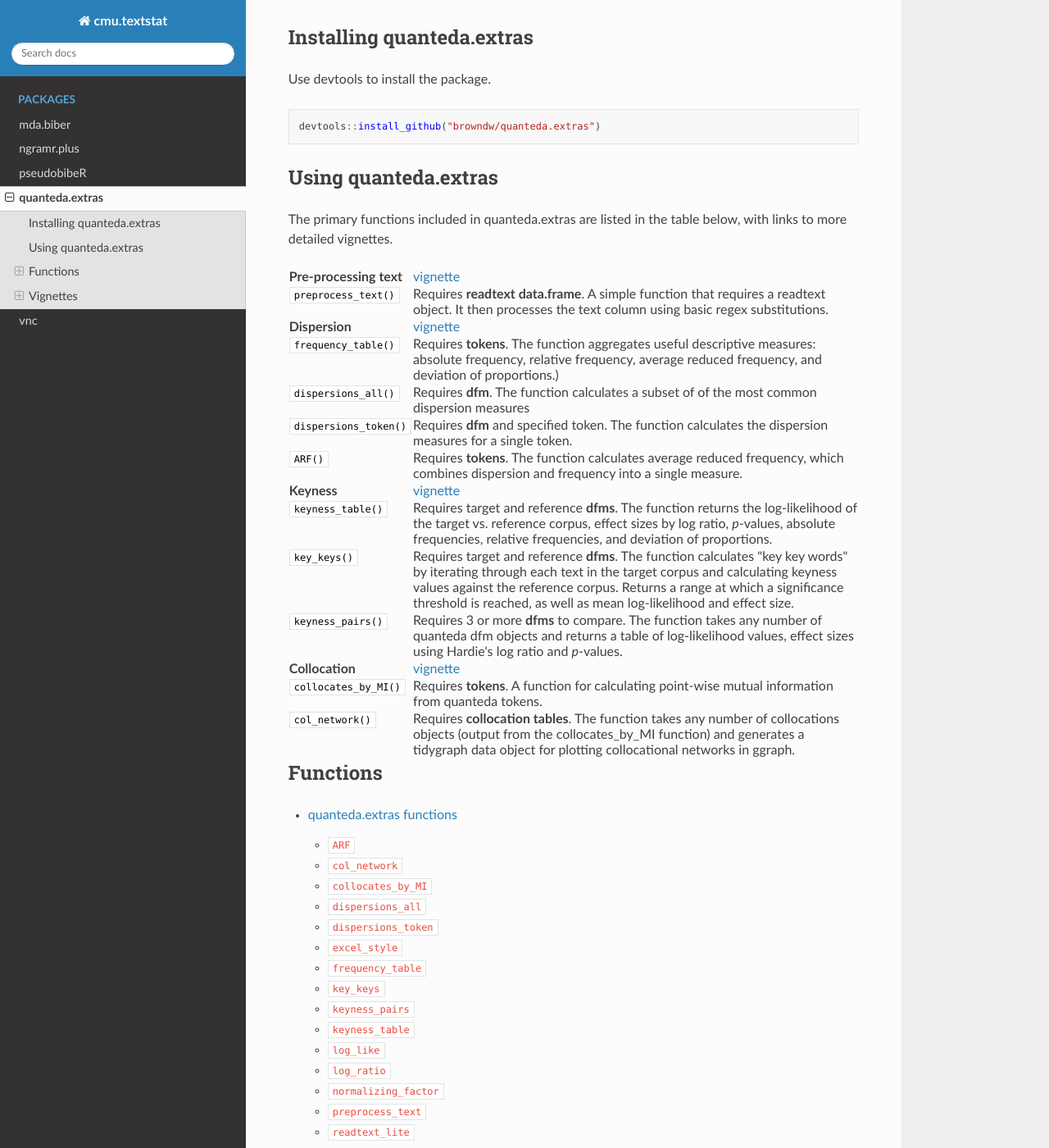
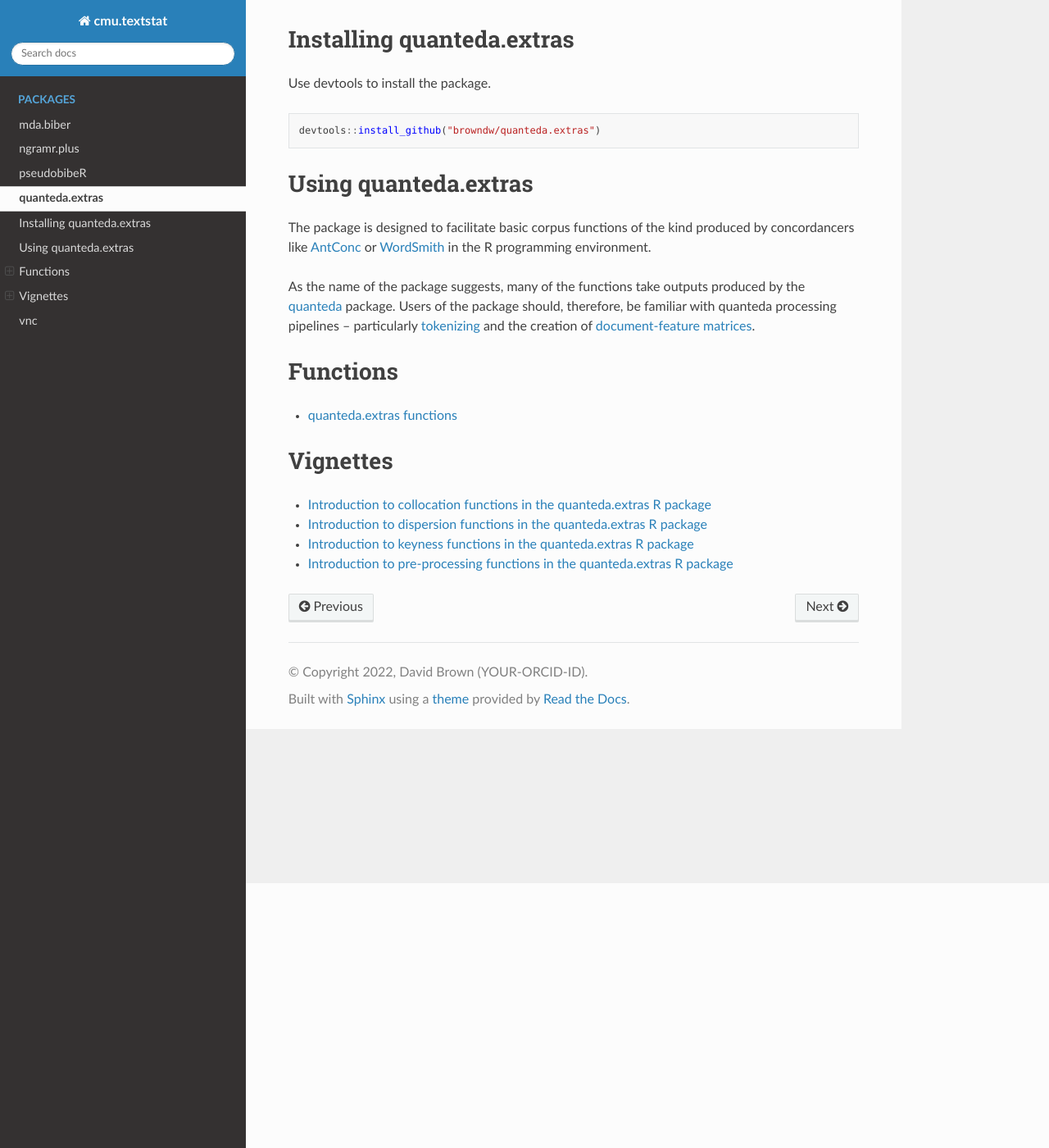
Before and after one commit to browndw/cmu-textstat-docs, a Sphinx documentation site: the page built from docs/quanteda.extras/quanteda.extras.md, in a window 1280 px wide and 1400 px high, scrolled down 323 px. Shown: the whole window at 82% size. Built offline with Sphinx 7.4.7 and the Read the Docs theme 2.0.0, drawn with Linux system fonts in a browser that asks for light colours; pages that are not in the unit, such as notebooks, are missing from menus; some of the changed text lies outside the part shown.

Commit message:
Update quanteda.extras.md

````diff
--- a/docs/quanteda.extras/quanteda.extras.md
+++ b/docs/quanteda.extras/quanteda.extras.md
@@ -1,4 +1,4 @@
-# quanteda.extras
+## quanteda.extras
 
 This package contains statstical and plotting tools that expand the functionality of [quanteda](http://quanteda.io/). These include functions for calculating:
 
@@ -18,60 +18,14 @@
 
 ## Using quanteda.extras
 
-The primary functions included in quanteda.extras are listed in the table below, with links to more detailed vignettes.
+The package is designed to facilitate basic corpus functions of the kind produced by concordancers like [AntConc](https://www.laurenceanthony.net/software/antconc/) or [WordSmith](https://lexically.net/wordsmith/) in the R programming environment.
 
-<table><tbody><tr><td><b>Pre-processing text</b>
-     </td>
-<td><a href=http://htmlpreview.github.io/?https://raw.githubusercontent.com/browndw/quanteda.extras/main/vignettes/preprocess_introduction.html target="_blank">vignette</a></td>
-</tr><tr><td>
-     <code>preprocess_text()</code> </td>
-<td>Requires <b>readtext data.frame</b>. A simple function that requires a readtext object. It then processes the text column using basic regex substitutions. </td>
-</tr><td><b>Dispersion</b>
-     </td>
-<td><a href=http://htmlpreview.github.io/?https://raw.githubusercontent.com/browndw/quanteda.extras/main/vignettes/dispersions_introduction.html target="_blank">vignette</a></td>
-</tr><tr><td>
-     <code>frequency_table()</code> </td>
-<td>Requires <b>tokens</b>. The function aggregates useful descriptive measures: absolute frequency, relative frequency, average reduced frequency, and deviation of proportions.</em>) </td>
-</tr><tr><td>
-     <code>dispersions_all()</code> </td>
-<td>Requires <b>dfm</b>. The function calculates a subset of of the most common dispersion measures</td>
-</tr><tr><td>
-     <code>dispersions_token()</code> </td>
-<td>Requires <b>dfm</b> and specified token. The function calculates the dispersion measures for a single token.</td>
-</tr>
-<tr><td>
-     <code>ARF()</code> </td>
-<td>Requires <b>tokens</b>. The function calculates average reduced frequency, which combines dispersion and frequency into a single measure.</td>
-</tr>
-<tr><td><b>Keyness</b>
-     </td>
-<td><a href=http://htmlpreview.github.io/?https://raw.githubusercontent.com/browndw/quanteda.extras/main/vignettes/keyness_introduction.html target="_blank">vignette</a></td>
-</tr><tr><td>
-     <code>keyness_table()</code> </td>
-<td>Requires target and reference <b>dfms</b>. The function returns the log-likelihood of the target vs. reference corpus, effect sizes by log ratio, <em>p</em>-values, absolute frequencies, relative frequencies, and deviation of proportions.</td>
-</tr><tr><td>
-     <code>key_keys()</code> </td>
-<td>Requires target and reference <b>dfms</b>. The function calculates "key key words" by iterating through each text in the target corpus and calculating keyness values against the reference corpus. Returns a range at which a significance threshold is reached, as well as mean log-likelihood and effect size.</td>
-</tr><tr><td>
-     <code>keyness_pairs()</code> </td>
-<td>Requires 3 or more <b>dfms</b> to compare. The function takes any number of quanteda dfm objects and returns a table of log-likelihood values, effect sizes using Hardie's log ratio and <em>p</em>-values.</td>
-</tr><tr><td><b>Collocation</b>
-     </td>
-<td><a href=http://htmlpreview.github.io/?https://raw.githubusercontent.com/browndw/quanteda.extras/main/vignettes/collocations_introduction.html target="_blank">vignette</a></td>
-</tr><tr><td>
-     <code>collocates_by_MI()</code> </td>
-<td>Requires <b>tokens</b>. A function for calculating point-wise mutual information from quanteda tokens.</td>
-</tr>
-<tr><td>
-     <code>col_network()</code> </td>
-<td>Requires <b>collocation tables</b>. The function takes any number of collocations objects (output from the collocates_by_MI function) and generates a tidygraph data object for plotting collocational networks in ggraph.</td>
-</tr>
-</tbody></table>
+As the name of the package suggests, many of the functions take outputs produced by the [quanteda](https://quanteda.io/) package. Users of the package should, therefore, be familiar with quanteda processing pipelines -- particularly [tokenizing](https://quanteda.io/reference/tokens.html) and the creation of [document-feature matrices](https://quanteda.io/reference/dfm.html).
 
 ## Functions
 
 ```{toctree}
-:maxdepth: 2
+:maxdepth: 1
 
 functions/functions.md
 ```
````
Also changed, not shown: other parts of docs/quanteda.extras/quanteda.extras.md (+1 -1 lines).
